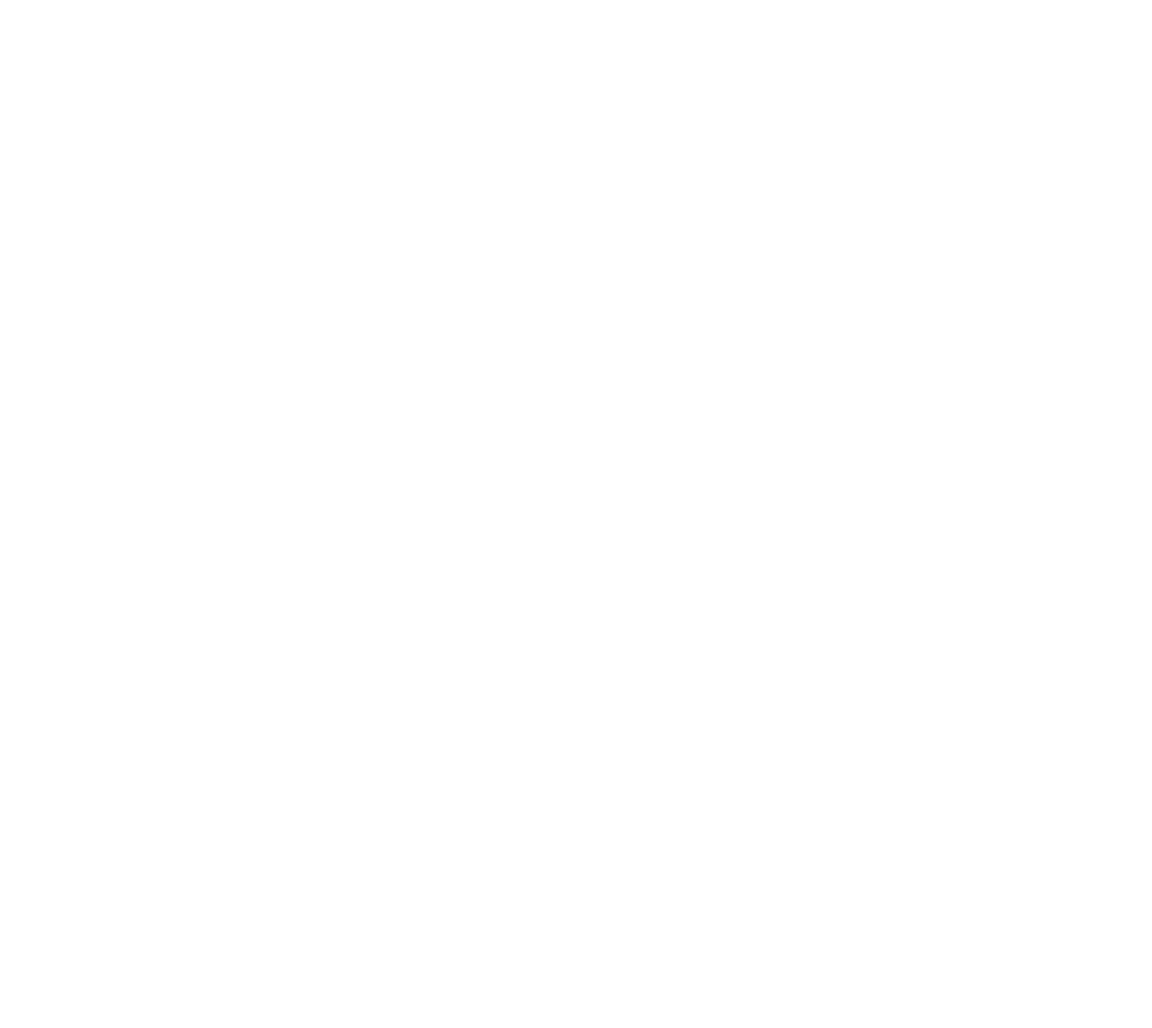
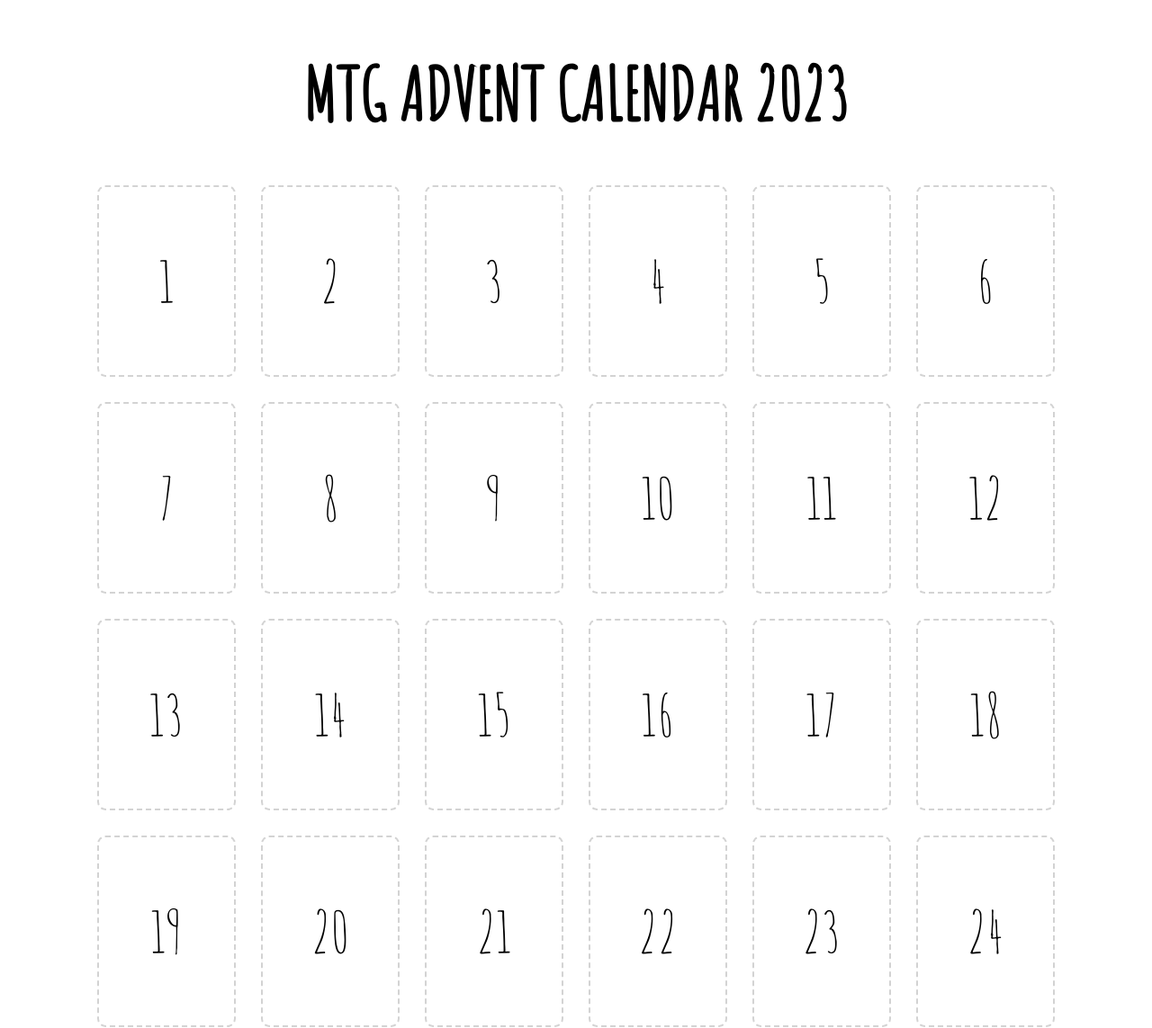
Before and after one commit to squirrel-bat/mtg-advent-calendar-2023, a website: page src/index.html in a window 1280 px wide. Shown: the whole page at 90% size. Before the commit the page ends 800 px from the top, so only its background shows below. Drawn offline with Linux system fonts and the light colour scheme.

Commit message:
Implement Calendar Skeleton

```diff
--- a/src/index.html
+++ b/src/index.html
@@ -1,10 +1,38 @@
-<!DOCTYPE html>
+<!doctype html>
 <html lang="en">
-<head>
-  <meta charset="UTF-8">
-  <title>MTG Christmas Calendar 2023</title>
-</head>
-<body>
+  <head>
+    <meta charset="UTF-8" />
+    <title>MTG Christmas Calendar 2023</title>
+    <link rel="stylesheet" href="./main.css" />
+  </head>
+  <body>
+    <h1>MTG Advent Calendar 2023</h1>
 
-</body>
+    <section class="calendar">
+      <div class="door">1</div>
+      <div class="door">2</div>
+      <div class="door">3</div>
+      <div class="door">4</div>
+      <div class="door">5</div>
+      <div class="door">6</div>
+      <div class="door">7</div>
+      <div class="door">8</div>
+      <div class="door">9</div>
+      <div class="door">10</div>
+      <div class="door">11</div>
+      <div class="door">12</div>
+      <div class="door">13</div>
+      <div class="door">14</div>
+      <div class="door">15</div>
+      <div class="door">16</div>
+      <div class="door">17</div>
+      <div class="door">18</div>
+      <div class="door">19</div>
+      <div class="door">20</div>
+      <div class="door">21</div>
+      <div class="door">22</div>
+      <div class="door">23</div>
+      <div class="door">24</div>
+    </section>
+  </body>
 </html>
--- /dev/null
+++ b/src/main.css
@@ -0,0 +1,57 @@
+:root {
+  --door-width: 150px;
+  --gap: 2rem;
+  --card-border-radius: 4.75% / 3.5%;
+}
+
+@font-face {
+  font-family: 'AmaticSC';
+  src: url('AmaticSC-Regular.ttf');
+}
+
+*,
+*:before,
+*:after {
+  box-sizing: border-box;
+}
+
+html {
+  font-family: 'AmaticSC', sans-serif;
+  font-size: 1rem;
+  min-height: 100%;
+  text-align: center;
+}
+
+body {
+  margin: 0;
+  padding: 0;
+  display: flex;
+  flex-direction: column;
+  place-items: center;
+}
+
+h1 {
+  font-size: 5rem;
+  text-transform: uppercase;
+}
+
+.calendar {
+  display: flex;
+  flex-wrap: wrap;
+  gap: var(--gap);
+  margin: 0 var(--gap) 4rem;
+  max-width: min(100%, calc((var(--door-width) + var(--gap)) * 6));
+  justify-content: center;
+}
+
+.door {
+  font-size: 4rem;
+  outline: 0.15rem dashed lightgrey;
+  display: flex;
+  aspect-ratio: 61/85;
+  justify-content: center;
+  align-items: center;
+  min-width: var(--door-width);
+  border-radius: var(--card-border-radius);
+  user-select: none;
+}
```
Also changed, not shown: src/AmaticSC-Regular.ttf (added).
